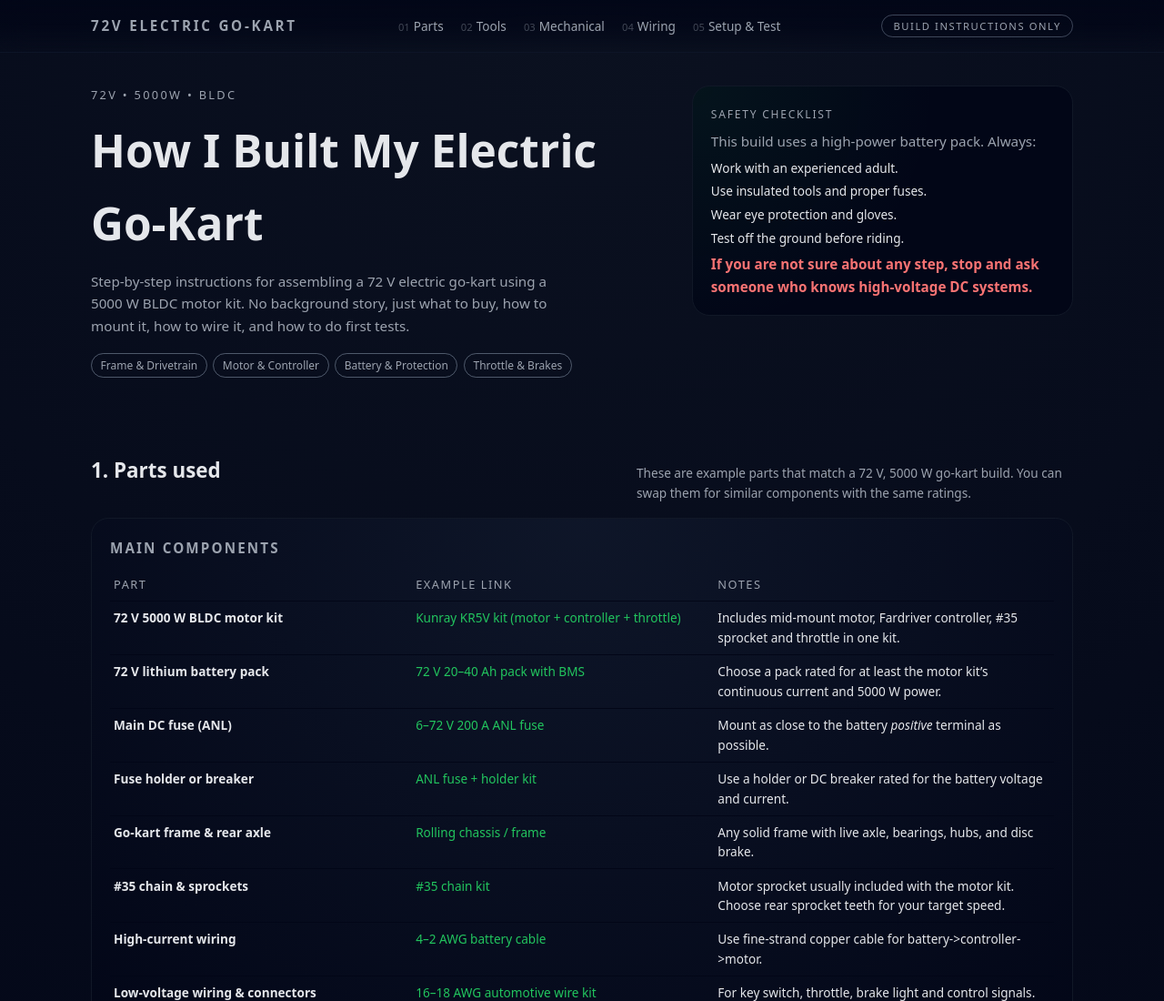
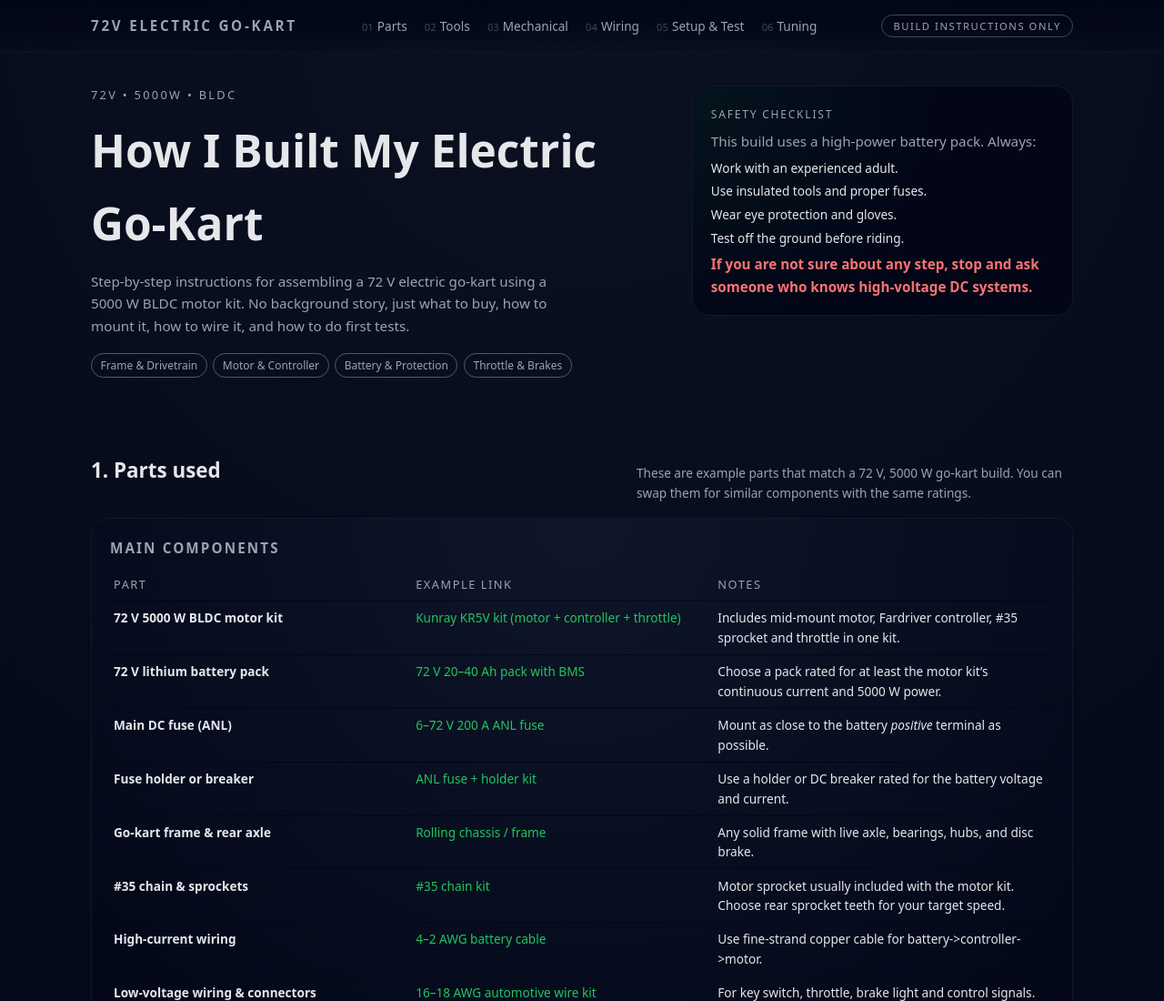
Before and after one commit to FlintHambleton/FlintHambleton.github.io, a plain HTML site: page index.html in a window 1280 px wide. Shown: the top 1100 px of the page at 91% size. Drawn offline with Linux system fonts and the light colour scheme.

Commit message:
Add link to Tuning section in navigation

```diff
--- a/index.html
+++ b/index.html
@@ -407,6 +407,7 @@
         <a href="#mechanical"><span>03</span>Mechanical</a>
         <a href="#wiring"><span>04</span>Wiring</a>
         <a href="#testing"><span>05</span>Setup & Test</a>
+         <a href="/tuning.html"><span>06</span>Tuning</a>
       </nav>
       <div class="pill">Build instructions only</div>
     </div>
```
